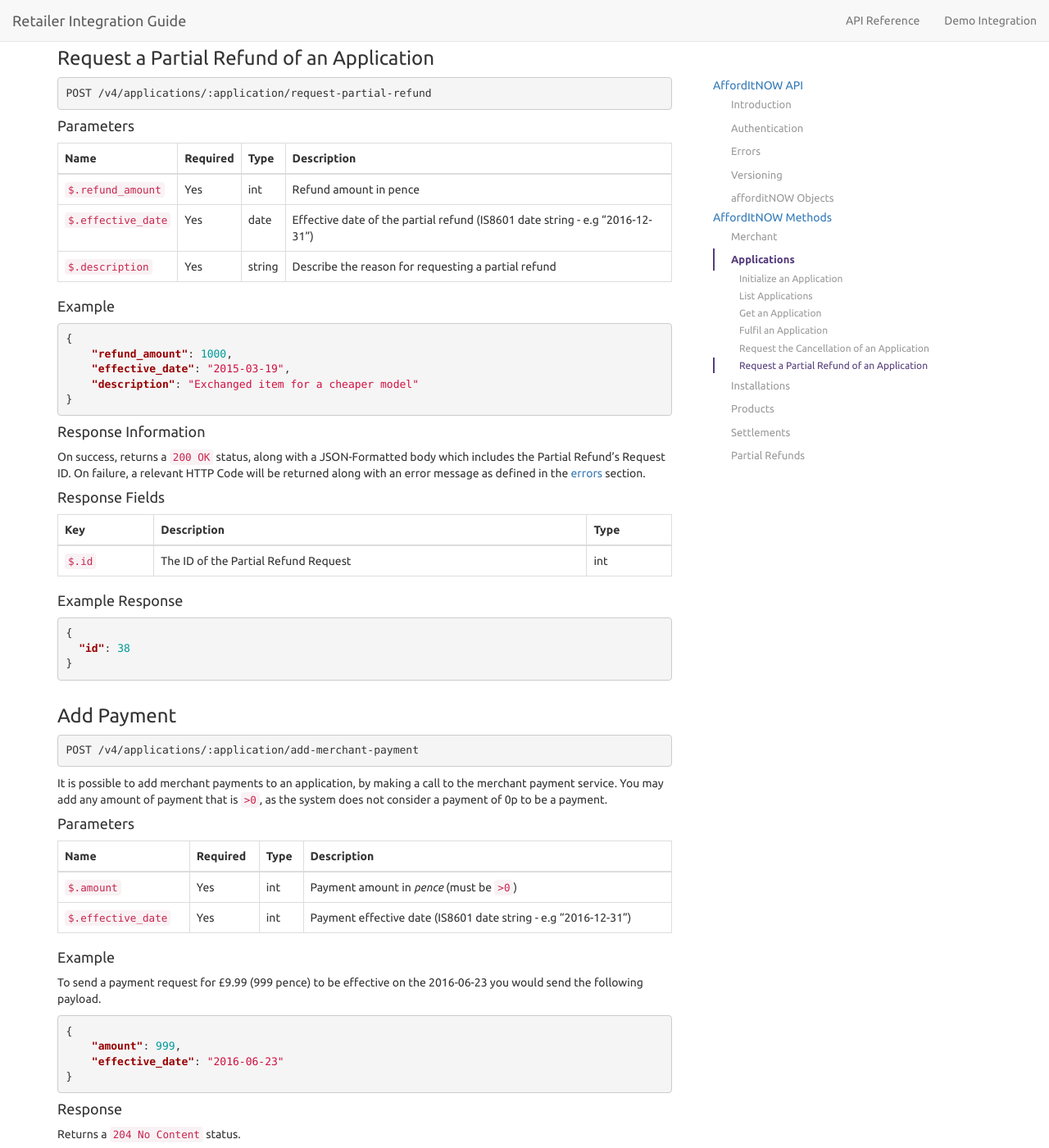
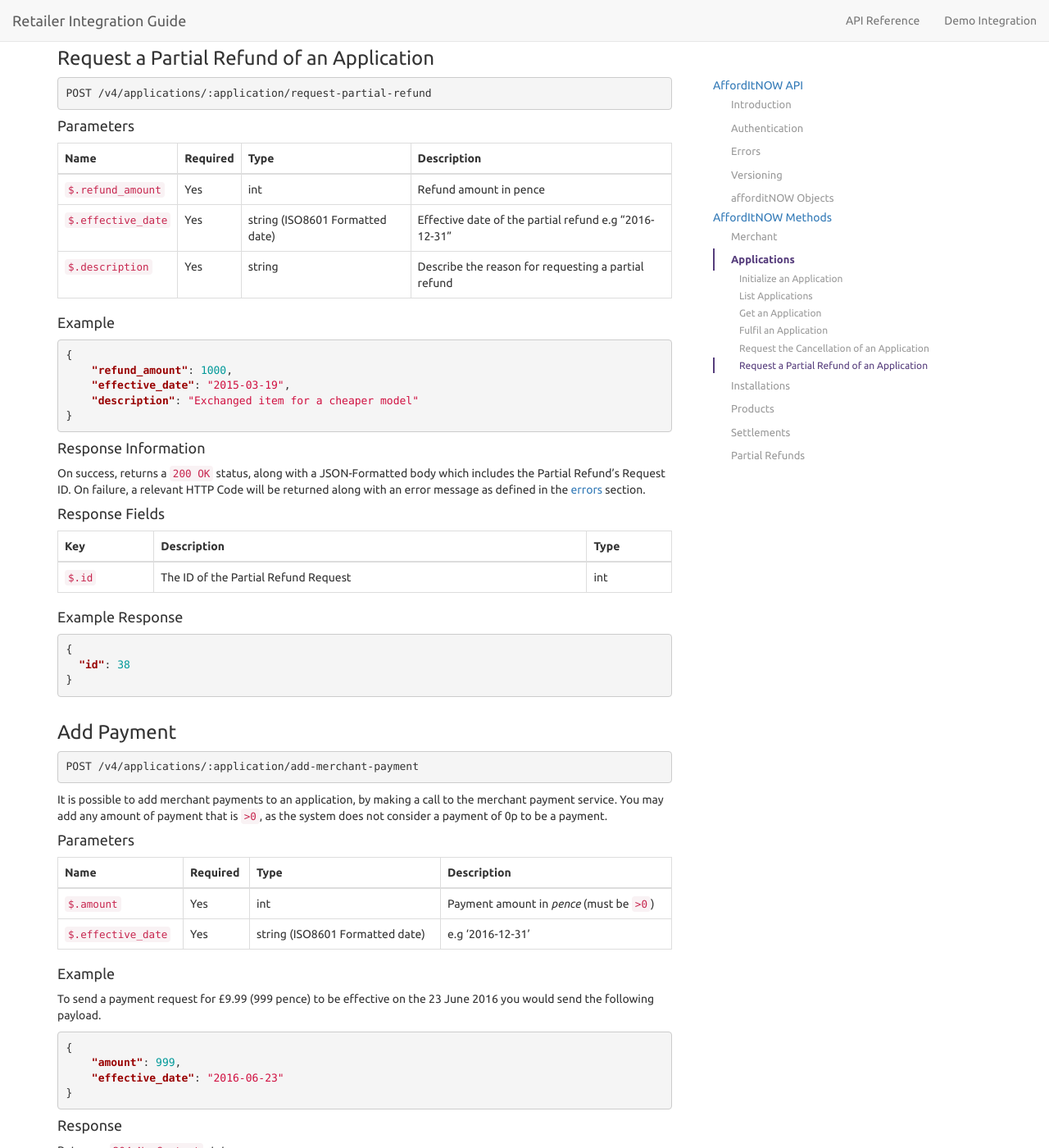
Before and after one commit to PayBreak/retailer-integration-guide, a Jekyll site: the page built from api/index.md, in a window 1280 px wide and 1400 px high, scrolled down 14435 px. Shown: the whole window at 82% size. Built offline with Jekyll 4.4.1, drawn with Linux system fonts in a browser that asks for light colours; nearby versions of some CDN libraries; Markdown is read by kramdown in place of the engine named in the settings; some of the changed text lies outside the part shown.

Commit message:
Formatting

````diff
--- a/_includes/v4/applications.md
+++ b/_includes/v4/applications.md
@@ -45,7 +45,7 @@ POST {{ site.data.globals.api_prefix }}/applications/:application/request-partia
 Name | Required | Type | Description
 --- | --- | --- | ---
 `$.refund_amount` | Yes | int | Refund amount in pence
-`$.effective_date` | Yes | date | Effective date of the partial refund (IS8601 date string - e.g "2016-12-31")
+`$.effective_date` | Yes | string (ISO8601 Formatted date) | Effective date of the partial refund e.g "2016-12-31"
 `$.description` | Yes | string | Describe the reason for requesting a partial refund
 
 #### Example
@@ -89,10 +89,10 @@ It is possible to add merchant payments to an application, by making a call to t
 Name | Required | Type | Description
 --- | --- | --- | ---
 `$.amount` | Yes | int | Payment amount in *pence* (must be `>0`)
-`$.effective_date` | Yes | int | Payment effective date (IS8601 date string - e.g "2016-12-31")
+`$.effective_date` | Yes | string (ISO8601 Formatted date) | e.g '2016-12-31'
 
 #### Example
-To send a payment request for £9.99 (999 pence) to be effective on the 2016-06-23 you would send the following payload.
+To send a payment request for £9.99 (999 pence) to be effective on the 23 June 2016 you would send the following payload.
 ```json
 {
     "amount": 999,
@@ -159,7 +159,7 @@ Name | Type | Description
 Name | Required | Type | Description
 --- | --- | --- | ---
 `$.[*].amount` | Yes | int | Payment amount
-`$.[*].effective_date` | Yes | int | Payment effective date
+`$.[*].effective_date` | Yes | string (ISO8601 Formatted date) | Payment effective date e.g '2016-12-31'
 
 #### Example
 
````
